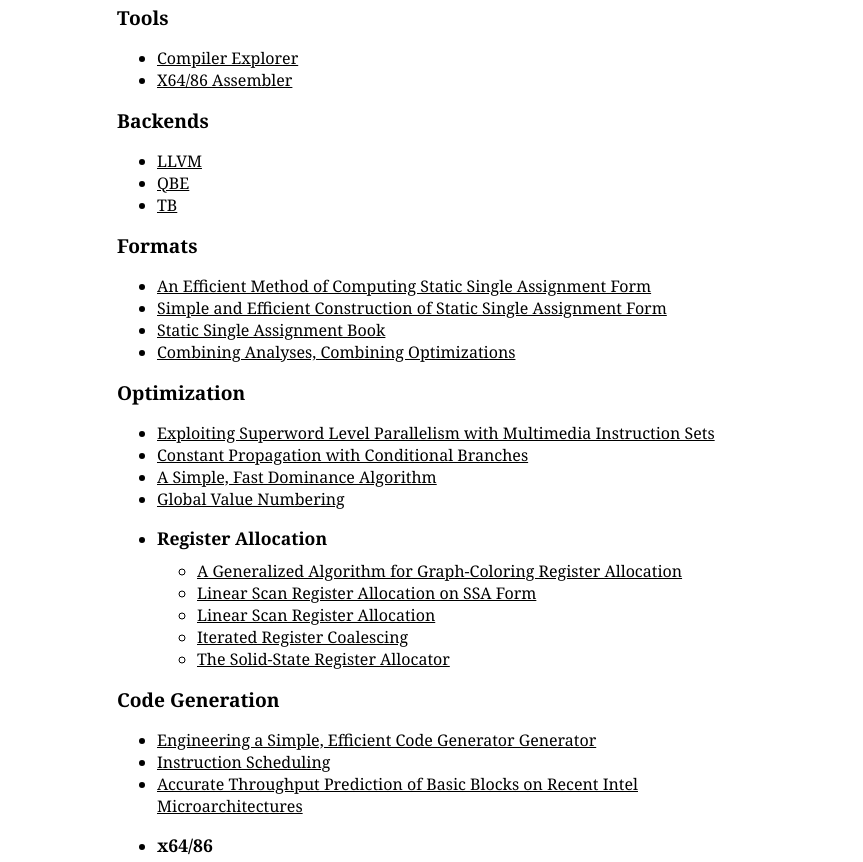
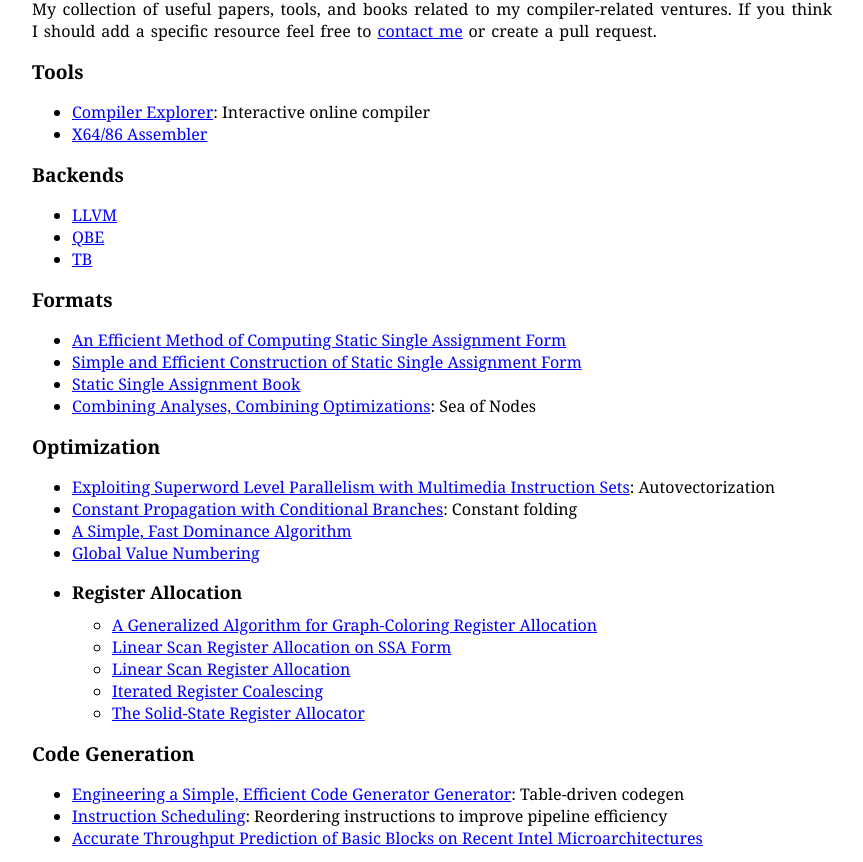
Before and after one commit to Goubermouche/Goubermouche.github.io, a plain HTML site: page index.html in a window 1280 px wide. Shown: the part 74-936 px from the top of the page, without its empty margins (208-1071 px from the left). Drawn offline with Linux system fonts and the light colour scheme; a web font is replaced by a local one.

Commit message:
add notes

```diff
--- a/index.html
+++ b/index.html
@@ -10,9 +10,10 @@
 </head>
 <body>
     <h1>Compiler Resources</h1>
+    <p>My collection of useful papers, tools, and books related to my compiler-related ventures. If you think I should add a specific resource feel free to <a href="mailto:simontupy64@gmai.com">contact me</a> or create a pull request.</p>
     <h2>Tools</h2>
     <ul>
-        <li> <a href="https://godbolt.org/" target="_blank">Compiler Explorer</a>
+        <li> <a href="https://godbolt.org/" target="_blank">Compiler Explorer</a>: Interactive online compiler
         <li> <a href="https://defuse.ca/online-x86-assembler.htm#disassembly2" target="_blank">X64/86 Assembler</a>
     </ul>
     <h2>Backends</h2>
@@ -26,12 +27,12 @@
         <li> <a href="pdf/formats/ssa1.pdf" target="_blank">An Efficient Method of Computing Static Single Assignment Form</a>
         <li> <a href="pdf/formats/ssa3.pdf" target="_blank">Simple and Efficient Construction of Static Single Assignment Form</a>
         <li> <a href="pdf/formats/ssa2.pdf" target="_blank">Static Single Assignment Book</a>
-        <li> <a href="pdf/formats/son1.pdf" target="_blank">Combining Analyses, Combining Optimizations</a>
+        <li> <a href="pdf/formats/son1.pdf" target="_blank">Combining Analyses, Combining Optimizations</a>: Sea of Nodes
     </ul>
     <h2>Optimization</h2>
     <ul>
-        <li> <a href="pdf/optimization/opt1.pdf" target="_blank">Exploiting Superword Level Parallelism with Multimedia Instruction Sets</a>
-        <li> <a href="pdf/optimization/opt2.pdf" target="_blank">Constant Propagation with Conditional Branches</a>
+        <li> <a href="pdf/optimization/opt1.pdf" target="_blank">Exploiting Superword Level Parallelism with Multimedia Instruction Sets</a>: Autovectorization
+        <li> <a href="pdf/optimization/opt2.pdf" target="_blank">Constant Propagation with Conditional Branches</a>: Constant folding
         <li> <a href="pdf/optimization/opt3.pdf" target="_blank">A Simple, Fast Dominance Algorithm</a>
         <li> <a href="pdf/optimization/opt4.pdf" target="_blank">Global Value Numbering</a>
         <li> <h3>Register Allocation</h2>
@@ -45,8 +46,8 @@
     </ul>
     <h2>Code Generation</h2>
     <ul>
-        <li> <a href="pdf/codegen/cg1.pdf" target="_blank">Engineering a Simple, Efficient Code Generator Generator</a>
-        <li> <a href="pdf/codegen/cg2.pdf" target="_blank">Instruction Scheduling</a>
+        <li> <a href="pdf/codegen/cg1.pdf" target="_blank">Engineering a Simple, Efficient Code Generator Generator</a>: Table-driven codegen
+        <li> <a href="pdf/codegen/cg2.pdf" target="_blank">Instruction Scheduling</a>: Reordering instructions to improve pipeline efficiency
         <li> <a href="pdf/codegen/cg3.pdf" target="_blank">Accurate Throughput Prediction of Basic Blocks on Recent Intel Microarchitectures</a>
         <li> <h3>x64/86</h3>
         <ul>
--- a/style.css
+++ b/style.css
@@ -4,7 +4,7 @@ body {
     margin: auto;
     padding: 15px;
     font-family: Cambria, Cochin, Georgia, Times, 'Times New Roman', serif;
-    max-width: 630px;
+    max-width: 800px;
     width: calc(100% - 30px);
 }
 
@@ -58,7 +58,7 @@ small {
 }
 
 a {
-	color: black;
+	color: blue;
 }
 
 a::visited {
```
